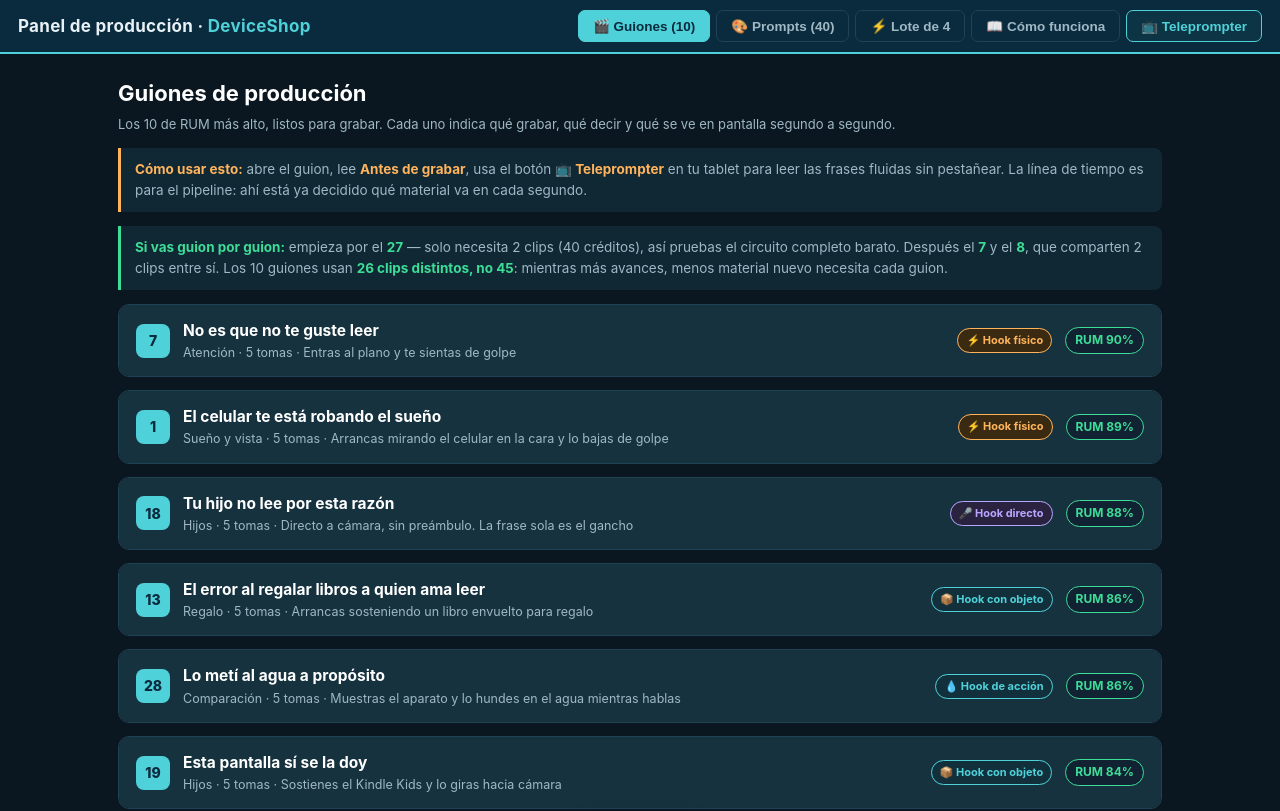
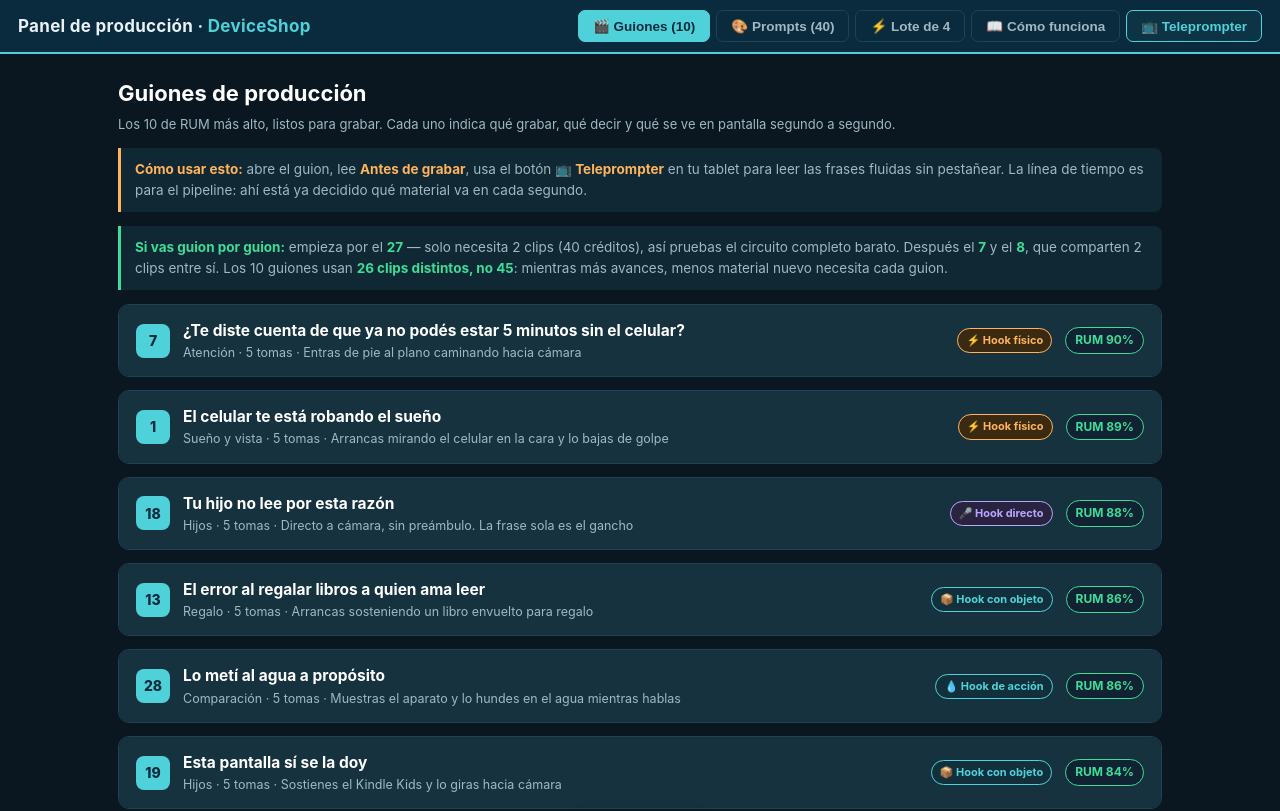
Before and after one commit to jorvil1993/creacion-de-contenido, a plain HTML site: page PANEL-PRODUCCION.html in a window 1280 px wide. Shown: the top 811 px of the page. Drawn offline with Linux system fonts and the light colour scheme.

Commit message:
guion 7: actualizar hook, postura de pie y escena de perfil con celular
Se actualiza la definicion del Guion 7 en PANEL-PRODUCCION.html:
- Titulo y hook actualizados a '¿Te diste cuenta de que ya no podés estar 5 minutos sin el celular?'.
- Cambio de postura de sentarse a estar de pie entrando al plano.
- En la escena 2 ('Ya casi nadie puede...'), postura de perfil scrolleando el celular concentrado.
- Actualizadas las instrucciones de tomas, teleprompter y alineacion en test_align.py.

```diff
--- a/PANEL-PRODUCCION.html
+++ b/PANEL-PRODUCCION.html
@@ -622,30 +622,29 @@ document.addEventListener('mouseout',e=>{
 
 /* ═══════════ LOS 10 GUIONES ═══════════ */
 const G=[
-{n:7,t:'No es que no te guste leer',rum:90,bloque:'Atención',hook:'fisico',hooksegs:3.0,cierresegs:0,
- hooktxt:'Entras al plano y te sientas de golpe',
- utileria:['Kindle Paperwhite — lo levantas en la toma 4','Silla que se vea al sentarte'],
- set:['Ventana a 45° a tu izquierda','2 m de separación de la pared','Cámara ya grabando antes de que entres al plano'],
- tele:'¿Por qué dejaste de leer? || Es que compites contra una app diseñada por mil ingenieros para que no puedas soltarla. || No es falta de disciplina. Es una pelea injusta: tú, con tu fuerza de voluntad, contra un algoritmo. || La única forma de ganarla es no pelearla. Leer en algo que no tenga apps, ni notificaciones, ni nada más que la página. || Si te pasa, mándale esto a alguien que también dejó un libro a medias.',
+{n:7,t:'¿Te diste cuenta de que ya no podés estar 5 minutos sin el celular?',rum:90,bloque:'Atención',hook:'fisico',hooksegs:3.0,cierresegs:0,
+ hooktxt:'Entras de pie al plano caminando hacia cámara',
+ utileria:['Kindle Paperwhite — lo levantas en la toma 4','Celular en mano — scrolleando en la toma 2'],
+ set:['Ventana a 45° a tu izquierda','2 m de separación de la pared','De pie frente a cámara','Cámara ya grabando antes de que entres al plano'],
+ tele:'¿Te diste cuenta de que ya no podés estar cinco minutos sin hacer nada? Sin sacar el celular. Sin buscar dopamina barata. || Ya casi nadie puede. Y no es casualidad. || Estás compitiendo contra una aplicación diseñada por mil ingenieros para que no puedas soltarla. El video que se reproduce solo. La notificación. El siguiente. Todo está diseñado para ganarte. || No es falta de disciplina. Es una pelea injusta: vos, con tu pobre fuerza de voluntad, contra un algoritmo. Y así, no la vas a ganar. || La única forma de ganarla es salirte del juego. || Volver a tener un espacio donde nada te interrumpa. Donde abrís un libro y el mundo se apaga: sin notificaciones, sin pantallas que te quemen la vista, sin tentaciones a un toque. || Un espacio donde tu atención vuelve a ser tuya. || Mandáselo a alguien que no suelta el celular ni en la mesa.',
  tomas:[
-  ['0–3s','Plano medio · HOOK','Cámara ya grabando sobre la silla vacía. Entras al cuadro y te sientas de golpe, mirando a cámara. Dices el hook apenas te sientas.','¿Por qué dejaste de leer?'],
-  ['3–14s','Mismo plano medio','Quieto, hablando. Marca "mil ingenieros" con la mano.','Es que compites contra una app diseñada por mil ingenieros para que no puedas soltarla.'],
-  ['14–24s','Plano cerrado (acercá la cámara)','Cambio de distancia real, no zoom digital. Tono más bajo, más confidencial.','No es falta de disciplina. Es una pelea injusta: tú, con tu fuerza de voluntad, contra un algoritmo.'],
-  ['24–34s','Plano medio · con producto','Levantas el Kindle al cuadro a la altura del pecho y lo sostienes mientras hablas.','La única forma de ganarla es no pelearla. Leer en algo que no tenga apps, ni notificaciones, ni nada más que la página.'],
-  ['34–40s','Plano medio · CIERRE','Bajas el aparato y vuelves exactamente a la postura del segundo 3. Eso cierra el loop.','Si te pasa, mándale esto a alguien que también dejó un libro a medias.']],
+  ['0–6s','Plano medio · de pie · HOOK','Cámara ya grabando. Entras de pie al cuadro caminando hacia cámara. Miras fijo a cámara y dices el hook.','¿Te diste cuenta de que ya no podés estar cinco minutos sin hacer nada? Sin sacar el celular. Sin buscar dopamina barata.'],
+  ['6–20s','Plano medio · de perfil con celular','Pones tu cuerpo de perfil scrolleando el celular concentrado. Dices "Ya casi nadie puede...", luego te giras o miras a cámara marcando "mil ingenieros" con la mano.','Ya casi nadie puede. Y no es casualidad. Estás compitiendo contra una aplicación diseñada por mil ingenieros para que no puedas soltarla. El video que se reproduce solo. La notificación. El siguiente. Todo está diseñado para ganarte.'],
+  ['20–32s','Plano cerrado (acercá la cámara)','Cambio de distancia real de pie. Tono más confidencial e íntimo.','No es falta de disciplina. Es una pelea injusta: vos, con tu pobre fuerza de voluntad, contra un algoritmo. Y así, no la vas a ganar. La única forma de ganarla es salirte del juego.'],
+  ['32–47s','Plano medio · con producto','Levantas el Kindle al cuadro a la altura del pecho de pie y lo sostienes suavemente mientras hablas.','Volver a tener un espacio donde nada te interrumpa. Donde abrís un libro y el mundo se apaga: sin notificaciones, sin pantallas que te quemen la vista, sin tentaciones a un toque. Un espacio donde tu atención vuelve a ser tuya.'],
+  ['47–52s','Plano medio · CIERRE','Bajas el aparato de pie y miras fijo a cámara sosteniendo el gesto.','Mandáselo a alguien que no suelta el celular ni en la mesa.']],
  tl:[
-  ['0–3s','¿Por qué dejaste de leer?','YO','Entras al plano y te sientas. Banner de hook arriba','whoosh_rapido al entrar + impacto_grave al sentarte','—'],
-  ['3–5s','Es que compites contra una app…','ANIM','H08 arriba a la derecha: TikTok, WhatsApp, Facebook','pop + ui_blip_1 + ui_blip_2','entra 02-lofi a −20 dB'],
-  ['5–7s','…diseñada por mil ingenieros…','YO','Punch-in sobre tu cara','transicion_corte','—'],
-  ['7–9s','…para que no puedas soltarla.','B-ROLL','F14 a pantalla completa','whoosh_swoosh_2','—'],
-  ['9–12s','No es falta de disciplina.','YO','Vuelves al plano medio','reverso_1','baja a −24 dB'],
-  ['12–14s','Es una pelea injusta:','B-ROLL','F33 a pantalla completa: suelta el libro y agarra el celular','subdrop_1','—'],
-  ['14–17s','tú, con tu fuerza de voluntad, contra un algoritmo.','ANIM','H08 arriba a la izquierda + punch-in en "algoritmo"','impacto_hit','—'],
-  ['17–20s','La única forma de ganarla es no pelearla.','ANIM','H07 destello mientras levantas el Kindle al cuadro','whoosh_simple','sube a −20 dB'],
-  ['20–23s','Leer en algo que no tenga apps,','PIP','P02 arriba a la derecha','camara_click_2','—'],
-  ['23–26s','ni notificaciones, ni nada más que la página.','B-ROLL','F31 a pantalla completa: kindle-primer-plano','ui_apagar','—'],
-  ['26–29s','Si te pasa, mándale esto a alguien','YO','Vuelves a la postura del segundo 3','transicion_corte_2','—'],
-  ['29–32s','que también dejó un libro a medias.','ANIM','tarjeta-cta con el hook repetido','tada_cierre','fade out']]},
+  ['0–3s','¿Te diste cuenta de que ya no podés estar cinco minutos sin hacer nada?','YO','Entras de pie al plano caminando a cámara. Banner de hook arriba','whoosh_rapido al entrar + impacto_grave','—'],
+  ['3–6s','Sin sacar el celular. Sin buscar dopamina barata.','B-ROLL','F14 a pantalla completa: persona haciendo scroll infinito en el celular','pop + ui_blip_1','entra 02-lofi a −20 dB'],
+  ['6–9s','Ya casi nadie puede. Y no es casualidad.','YO','De perfil scrolleando el celular mientras dices la frase','transicion_corte','—'],
+  ['9–15s','Estás compitiendo contra una aplicación diseñada por mil ingenieros para que no puedas soltarla.','ANIM','H08 arriba a la derecha: íconos de TikTok, WhatsApp, Instagram','pop + ui_blip_2','—'],
+  ['15–20s','El video que se reproduce solo. La notificación. El siguiente. Todo está diseñado para ganarte.','B-ROLL','F15 a pantalla completa: pantalla brillante / luz de teléfono en la oscuridad','whoosh_swoosh_2','—'],
+  ['20–28s','No es falta de disciplina. Es una pelea injusta: vos, con tu pobre fuerza de voluntad, contra un algoritmo. Y así, no la vas a ganar.','B-ROLL','F33 a pantalla completa: se rinde y suelta el libro por el celular','subdrop_1 + impacto_hit','baja a −24 dB'],
+  ['28–32s','La única forma de ganarla es salirte del juego.','YO','Vuelves al plano medio mirando fijo a cámara','reverso_1','—'],
+  ['32–38s','Volver a tener un espacio donde nada te interrumpa. Donde abrís un libro y el mundo se apaga:','ANIM','H07 destello mientras levantas el Kindle al cuadro','whoosh_simple','sube a −20 dB'],
+  ['38–43s','sin notificaciones, sin pantallas que te quemen la vista, sin tentaciones a un toque.','B-ROLL','F31 a pantalla completa: textura de pantalla e-ink como papel real','ui_apagar','—'],
+  ['43–47s','Un espacio donde tu atención vuelve a ser tuya.','PIP','P02 arriba a la derecha: lectura placentera en ambiente cálido','camara_click_2','—'],
+  ['47–52s','Mandáselo a alguien que no suelta el celular ni en la mesa.','ANIM','tarjeta-cta con el hook repetido y botón de compartir','tada_cierre','fade out']]},
 
 {n:1,t:'El celular te está robando el sueño',rum:89,bloque:'Sueño y vista',hook:'fisico',hooksegs:2.0,cierresegs:0,
  hooktxt:'Arrancas mirando el celular en la cara y lo bajas de golpe',
```
Also changed, not shown: 1 other file.
